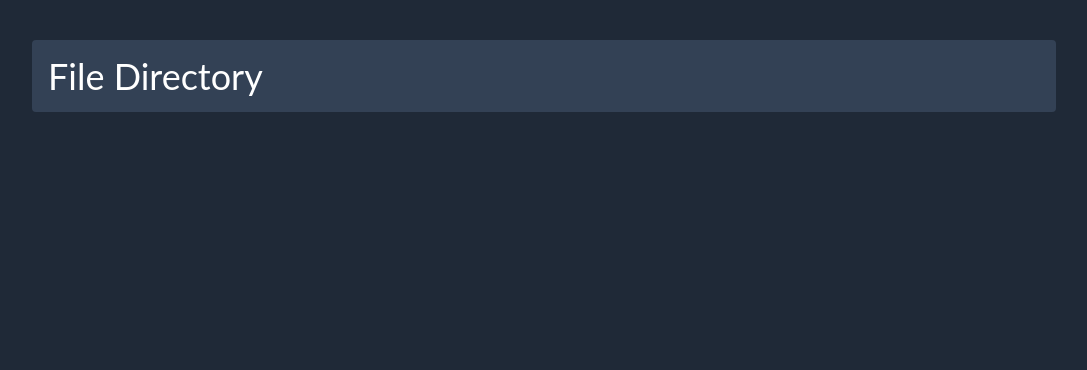
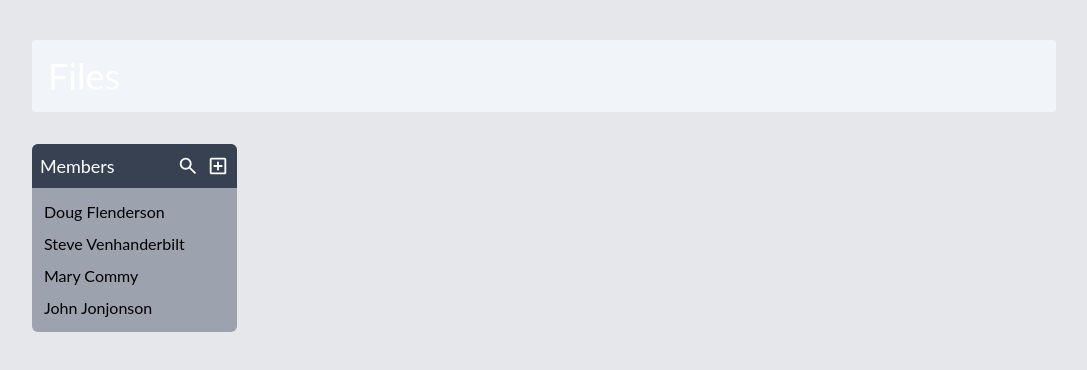
Before and after one commit to Digiform-AI/digiform-web-UI, a React (Create React App) app: page /files in a window 1280 px wide. Shown: the top 370 px of the page, without its empty margins (96-1183 px from the left). Built offline with nearby package versions, Linux system fonts and the light colour scheme.

Commit message:
added itemlist

```diff
--- a/src/pages/fileDirectory.page.tsx
+++ b/src/pages/fileDirectory.page.tsx
@@ -1,5 +1,106 @@
-import { TitleXl } from "../components/common.components";
+import { Icon } from "@iconify/react";
+import { useEffect, useState } from "react";
+import { TitleMd, TitleSm, TitleXl } from "../components/common.components";
 
+
+
+const fakeMemberData = [
+    {
+        first:'Doug',
+        last:'Flenderson'
+    },
+    {
+        first:'Steve',
+        last:'Venhanderbilt'
+    },
+    {
+        first:'Mary',
+        last:'Commy'
+    },
+    {
+        first:'John',
+        last:'Jonjonson'
+    }
+]
+
+interface fakeMember {
+    first:String,
+    last:String
+}
+
+const ItemListMemberRow = ({item,...rest}:{item:fakeMember}) => {
+    return (
+        <p {...rest}>{item.first} {item.last}</p>
+    )
+}
+
+
+
+interface ItemListParams {
+    items:any,
+    addItemModal:any,
+    ItemComponent:any,
+}
+
+const ItemList = ({items,addItemModal,ItemComponent}:ItemListParams) => {
+    const [displaySearch,setDisplaySearch] = useState(false);
+
+    console.log(items);
+
+    return (
+        <div className="rounded bg-gray-400">
+            <div className="bg-gray-700 text-white flex justify-between p-2">
+                <TitleMd>Members</TitleMd>
+
+                <div className="flex">
+                    <Icon
+                        icon="material-symbols:search-rounded"
+                        width="22"
+                        className="my-auto mr-2 hover:scale-110 transition-transform transform cursor-pointer"
+                        onClick={()=> {
+                            displaySearch?setDisplaySearch(false):setDisplaySearch(true);
+                            document.getElementById("member-search")?.focus();
+                        }}
+                    />
+                    <Icon
+                        icon="material-symbols:add-box-outline-rounded"
+                        width="22"
+                        className="my-auto hover:scale-110 transition-transform transform cursor-pointer"
+                        onClick={()=>{
+                            console.log("show me the modal");
+                        }}
+                    />
+                </div>
+            </div>
+
+            {/* search bar */}
+            <div className={`overflow-hidden transition-height  ${displaySearch?'h-6':'h-0'}`}>
+                <input
+                    id="member-search"
+                    className={`w-full px-2 border-0 text-left bg-gray-600 text-white`}
+                    placeholder="filter..."
+                />
+            </div>
+
+            {/* LIST OF MEMBAS */}
+            <div className="p-2 font-lato">
+                {
+                    items.map((item:any) => {
+                        return(
+                            <ItemComponent
+                                item={item}
+                                className="p-1 hover:scale-105 transition-all transform cursor-pointer"
+                                onClick={() => {
+                                    console.log(item)
+                                }}
+                            />
+                        )
+                    })
+                }
+            </div>
+        </div>
+    )
+}
 
 
 /** File Direrctory Page
@@ -7,12 +108,36 @@ import { TitleXl } from "../components/common.components";
  * @returns the rendered file directory page
  */
 const FileDirectory = () => {
+    const [members,setMembers] = useState(Array<fakeMember>);
 
+    useEffect(() => {
+        //GET members
+        setMembers(fakeMemberData);
+    },[])
 
     return (
         <div className="pt-10">
-            <div className="w-4/5 bg-slate-700 mx-auto p-4 rounded">
-                <TitleXl>File Directory</TitleXl>
+            <div className="w-4/5 bg-slate-100 dark:bg-slate-700 mx-auto p-4 rounded">
+                <TitleXl>Files</TitleXl>
+            </div>
+            <div className="w-4/5 mx-auto">
+
+                <div className="flex mt-8">
+                    <div className="w-full sm:w-1/2 md:w-1/5 transition-width rounded-md overflow-hidden">
+                        <ItemList items={members} addItemModal={null} ItemComponent={ItemListMemberRow}/>
+
+                    </div>
+
+                    <div>
+
+
+                    </div>
+
+                    <div>
+
+
+                    </div>
+                </div>
             </div>
         </div>
     )
--- a/src/utilities/router.tsx
+++ b/src/utilities/router.tsx
@@ -12,7 +12,7 @@ import { Samples } from "../samples";
  */
 const Page = ({children}:{children:any}) => {
     return (
-        <div className="bg-gray-800 min-h-screen relative">
+        <div className="dark:bg-gray-800 bg-gray-200 min-h-screen relative">
             <Nav/>
             {children}
         </div>
```
Also changed, not shown: 2 other files (tests, documents, lock files or other folders).
